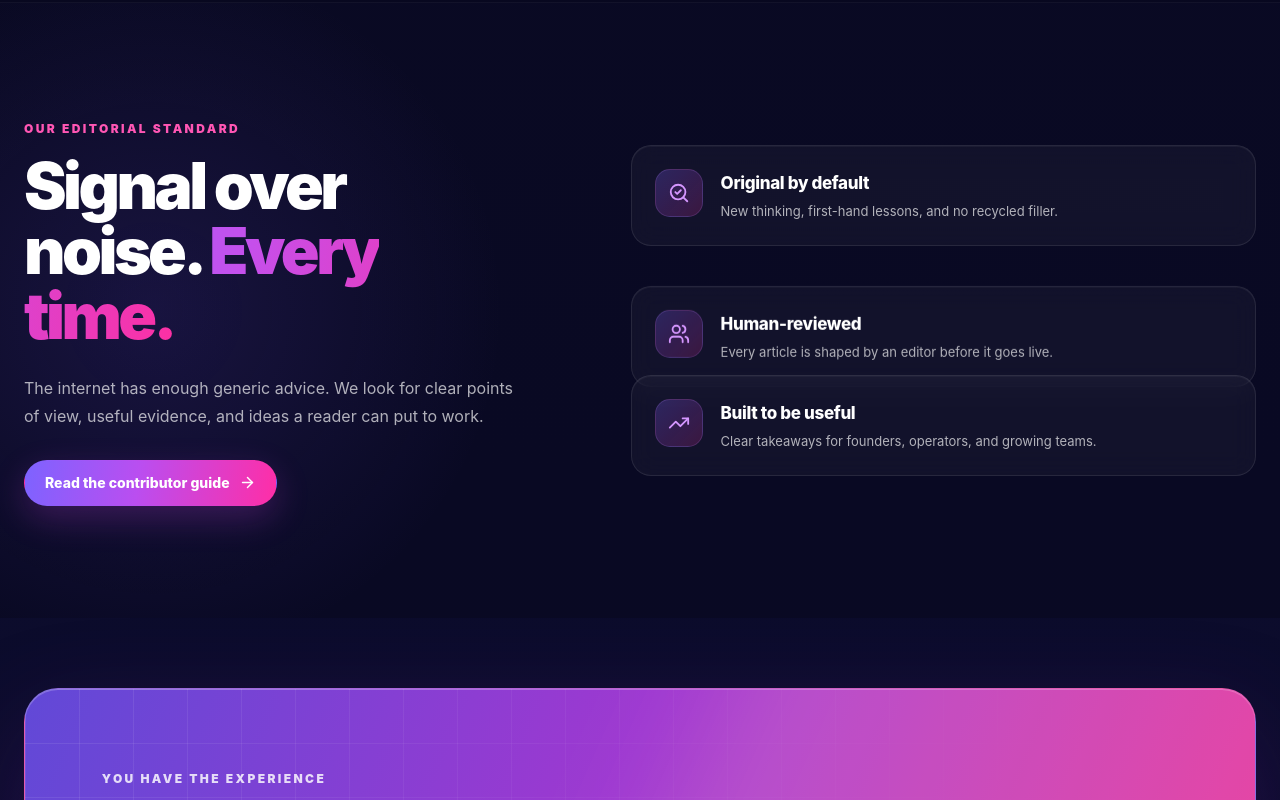
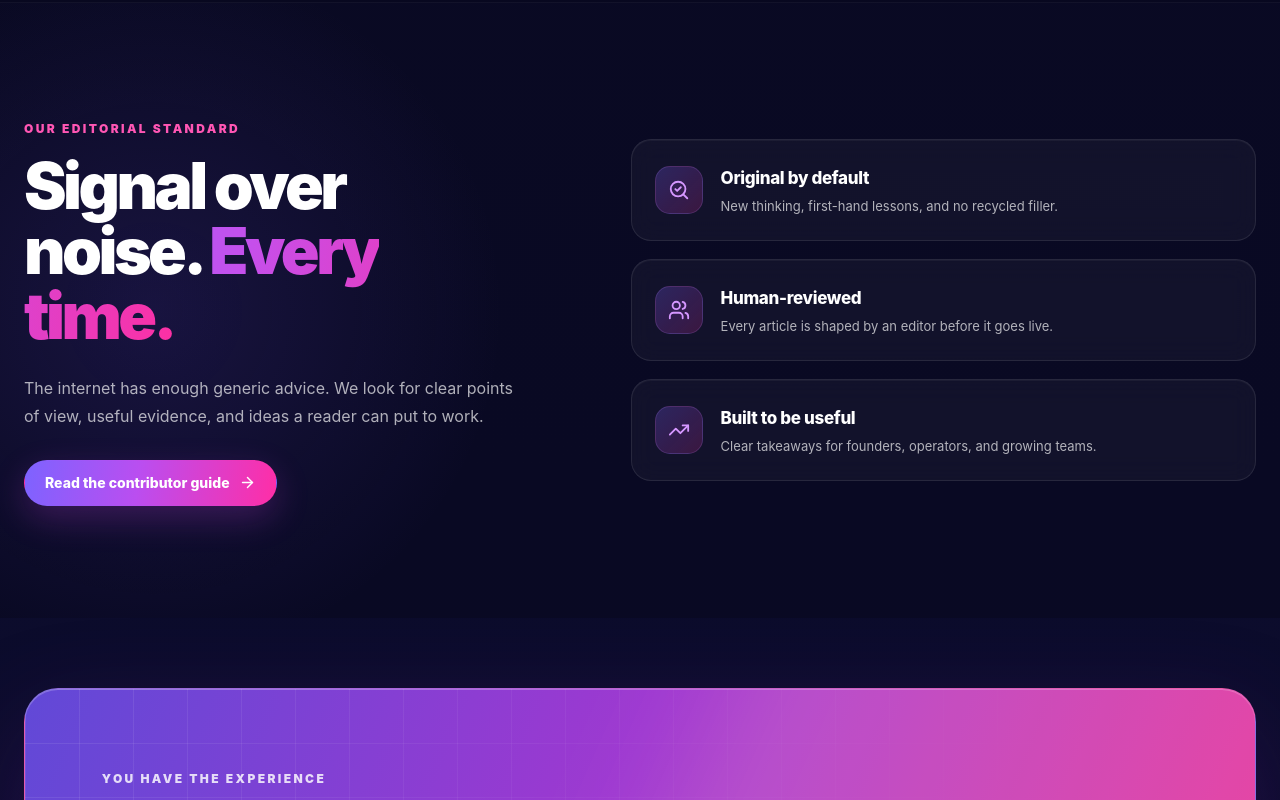
Before and after one commit to Ruhan-AI/BizTech-Blogging, a Next.js app: page / in a window 1280 px wide. Shown: the part 3080-3880 px from the top of the page. Built offline with nearby package versions, Linux system fonts and the light colour scheme; a web font is replaced by a local one.

Commit message:
Fix editorial standards card overlap

```diff
--- a/src/app/globals.css
+++ b/src/app/globals.css
@@ -1157,19 +1157,28 @@ select:focus-visible {
 
 .standards-cards {
   display: grid;
-  gap: 14px;
+  min-width: 0;
+  gap: 18px;
+  isolation: isolate;
 }
 
 .standards-cards article {
-  display: flex;
-  align-items: flex-start;
+  position: relative;
+  display: flex;
+  min-height: 102px;
+  align-items: center;
   gap: 18px;
   padding: 23px;
+  overflow: hidden;
   background: rgba(255, 255, 255, 0.04);
   border: 1px solid rgba(255, 255, 255, 0.09);
   border-radius: 20px;
   box-shadow: inset 0 1px 0 rgba(255, 255, 255, 0.04);
   backdrop-filter: blur(12px);
+}
+
+.standards-cards article > div {
+  min-width: 0;
 }
 
 .standards-cards article > span {
--- a/src/components/HomePage.js
+++ b/src/components/HomePage.js
@@ -172,13 +172,13 @@ export default function HomePage() {
               Read the contributor guide <ArrowRight size={17} />
             </Link>
           </div>
-          <div className="standards-cards">
+          <div className="standards-cards" data-reveal>
             {[
               [SearchCheck, "Original by default", "New thinking, first-hand lessons, and no recycled filler."],
               [Users, "Human-reviewed", "Every article is shaped by an editor before it goes live."],
               [TrendingUp, "Built to be useful", "Clear takeaways for founders, operators, and growing teams."],
-            ].map(([Icon, title, body], index) => (
-              <article key={title} data-reveal data-float={index === 1 ? "" : undefined}>
+            ].map(([Icon, title, body]) => (
+              <article key={title}>
                 <span><Icon size={22} aria-hidden="true" /></span>
                 <div><h3>{title}</h3><p>{body}</p></div>
               </article>
```
